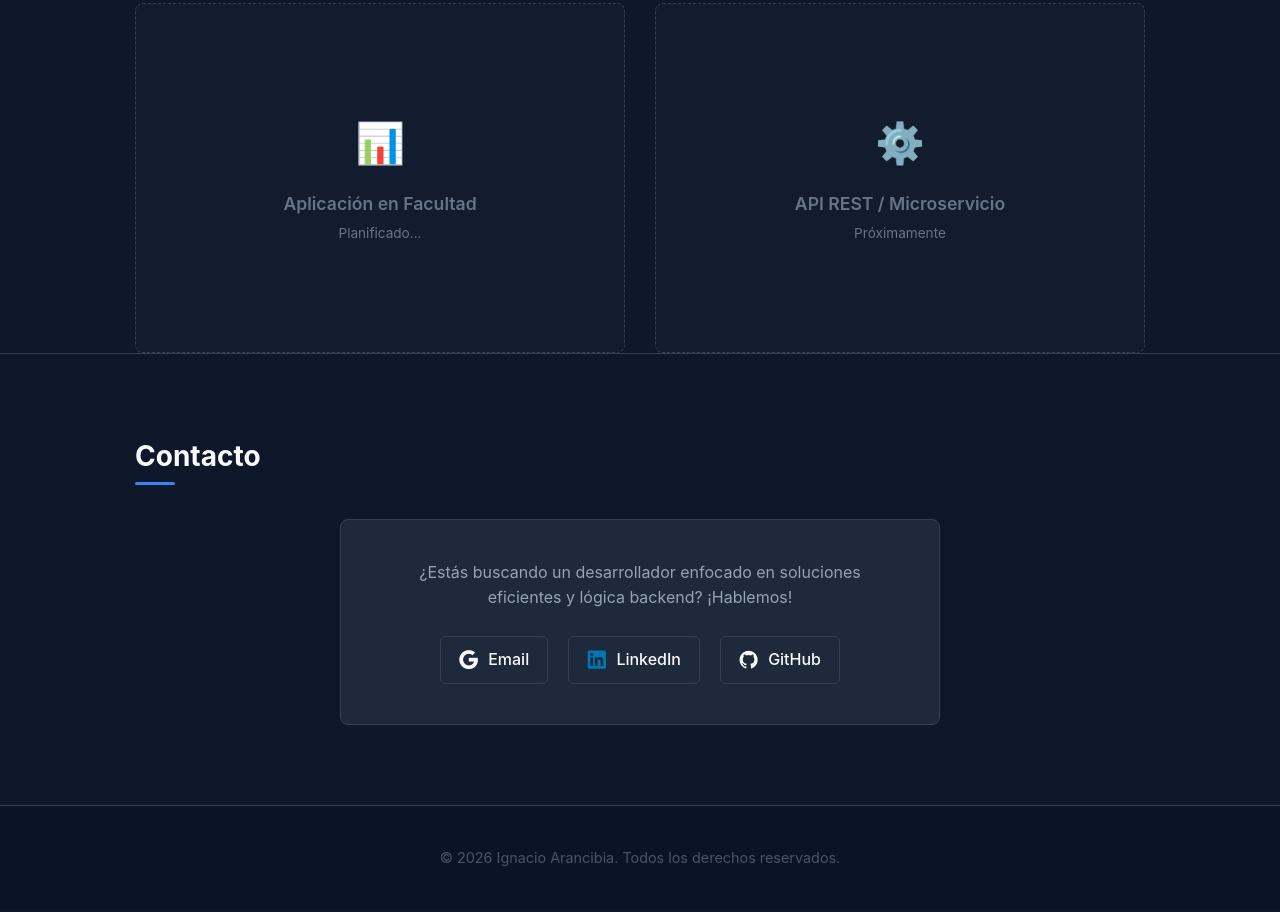
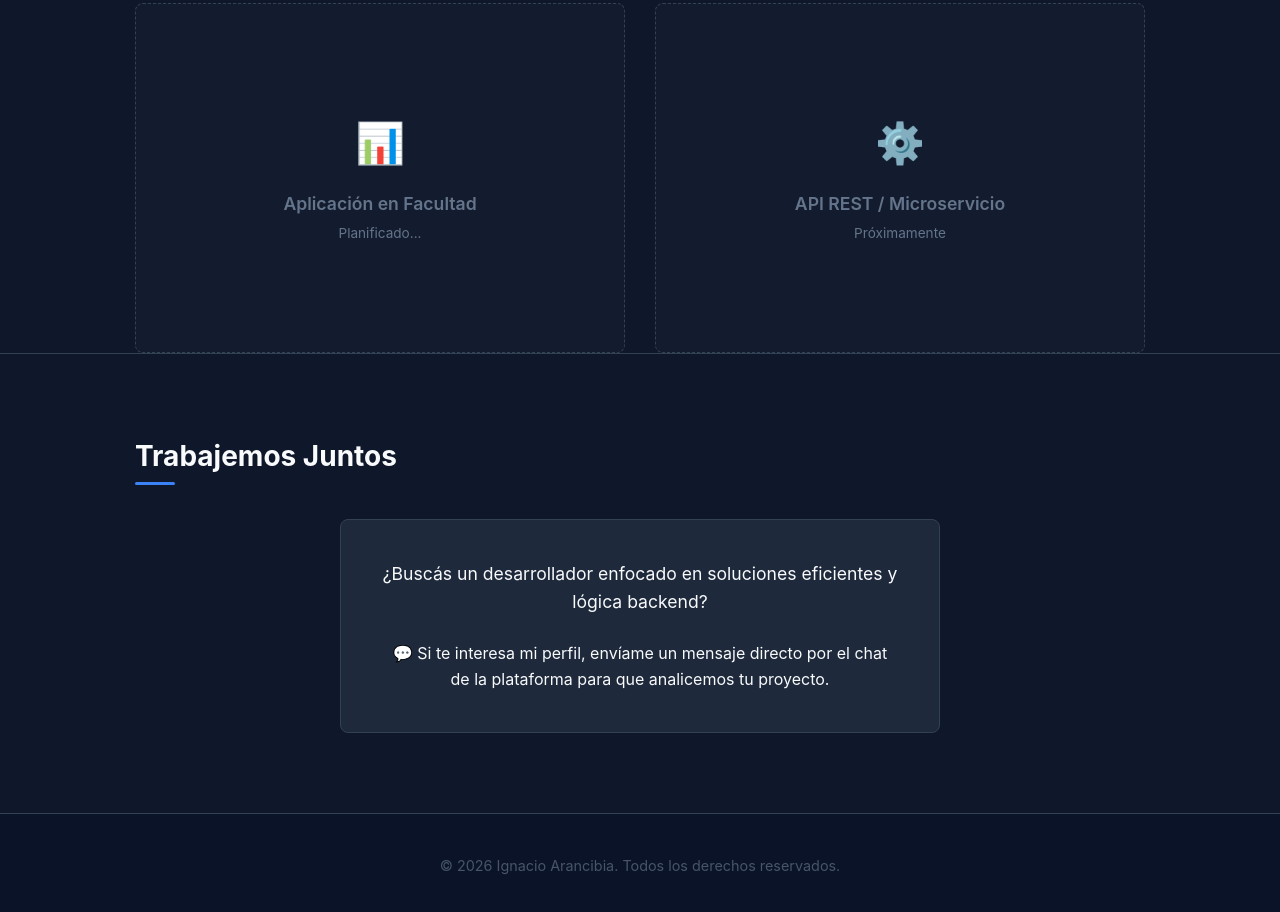
Before and after one commit to Ignacio007-droid/Ignacio007-droid.github.io, a plain HTML site: page index.html in a window 1280 px wide. Shown: the part 1496-2408 px from the top of the page. Drawn offline with nearby package versions, Linux system fonts and the light colour scheme.

Commit message:
cambios en contactos

```diff
--- a/index.html
+++ b/index.html
@@ -407,6 +407,7 @@
                     <li><a href="#sobre-mi">Sobre Mí</a></li>
                     <li><a href="#tecnologias">Tecnologías</a></li>
                     <li><a href="#proyectos">Proyectos</a></li>
+                    <li><a href="#contacto">Contacto</a></li>
                 </ul>
             </nav>
         </div>
@@ -526,21 +527,15 @@
     <!-- Sección Contacto -->
     <section id="contacto" style="border-top: 1px solid var(--border);">
         <div class="container">
-            <h2 class="section-title">Contacto</h2>
+            <h2 class="section-title">Trabajemos Juntos</h2>
             <div class="contact-content">
-                <p>¿Estás buscando un desarrollador enfocado en soluciones eficientes y lógica backend? ¡Hablemos!</p>
-                <div class="contact-links">
-                    <a href="mailto:nahuelaran3@gmail.com" class="contact-item">
-                        <i class="devicon-google-plain"></i> Email
-                    </a>
-                    <!-- Modificá el # por tu link de LinkedIn cuando lo tengas -->
-                    <a href="#" class="contact-item" target="_blank">
-                        <i class="devicon-linkedin-plain colored"></i> LinkedIn
-                    </a>
-                    <a href="https://github.com/Ignacio007-droid" class="contact-item" target="_blank">
-                        <i class="devicon-github-original" style="color: #f8fafc;"></i> GitHub
-                    </a>
+                <p style="font-size: 1.1rem; color: var(--text-dark);">¿Buscás un desarrollador enfocado en soluciones eficientes y lógica backend?</p>
+
+                <!-- Cuadro de texto seguro para Workana -->
+                <div class="workana-badge">
+                    💬 Si te interesa mi perfil, envíame un mensaje directo por el chat de la plataforma para que analicemos tu proyecto.
                 </div>
+
             </div>
         </div>
     </section>
```
